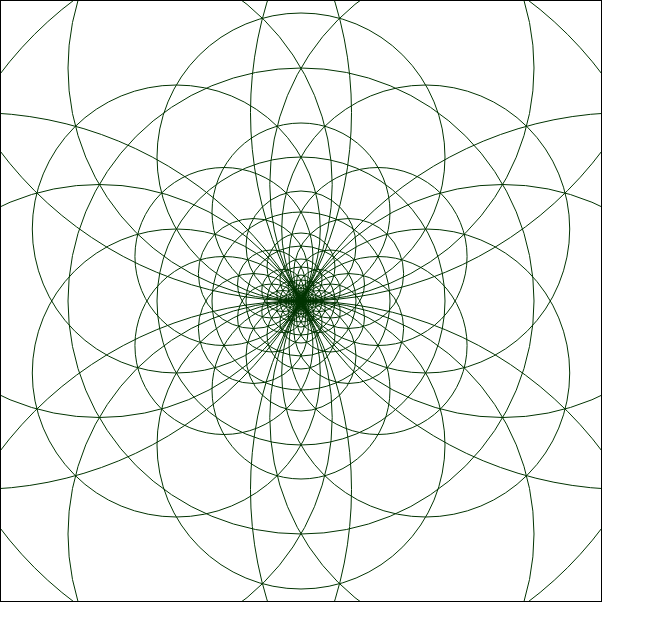
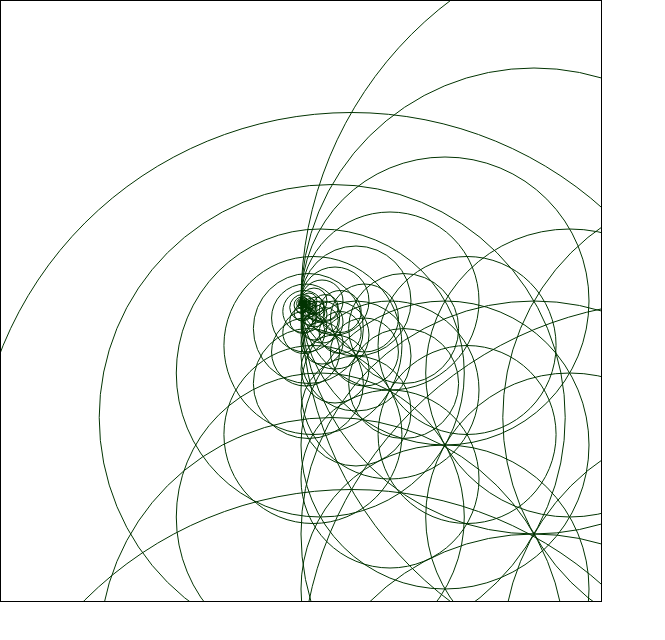
Before and after one commit to cortezcristian/fol, a plain HTML site: page index.html in a window 1280 px wide. Shown: the whole page, without its empty margins (0-665 px from the left). Drawn offline with Linux system fonts and the light colour scheme.

Commit message:
Deviate centers

```diff
--- a/index.html
+++ b/index.html
@@ -65,7 +65,8 @@
 
 
     for(var i = 0; i < 15; i++){
-      fol(centerX, centerY, looping(i));
+      //fol(centerX, centerY, looping(i));
+      fol(centerX+looping(i), centerY+looping(i), looping(i));
     }
     /**
     *
```
